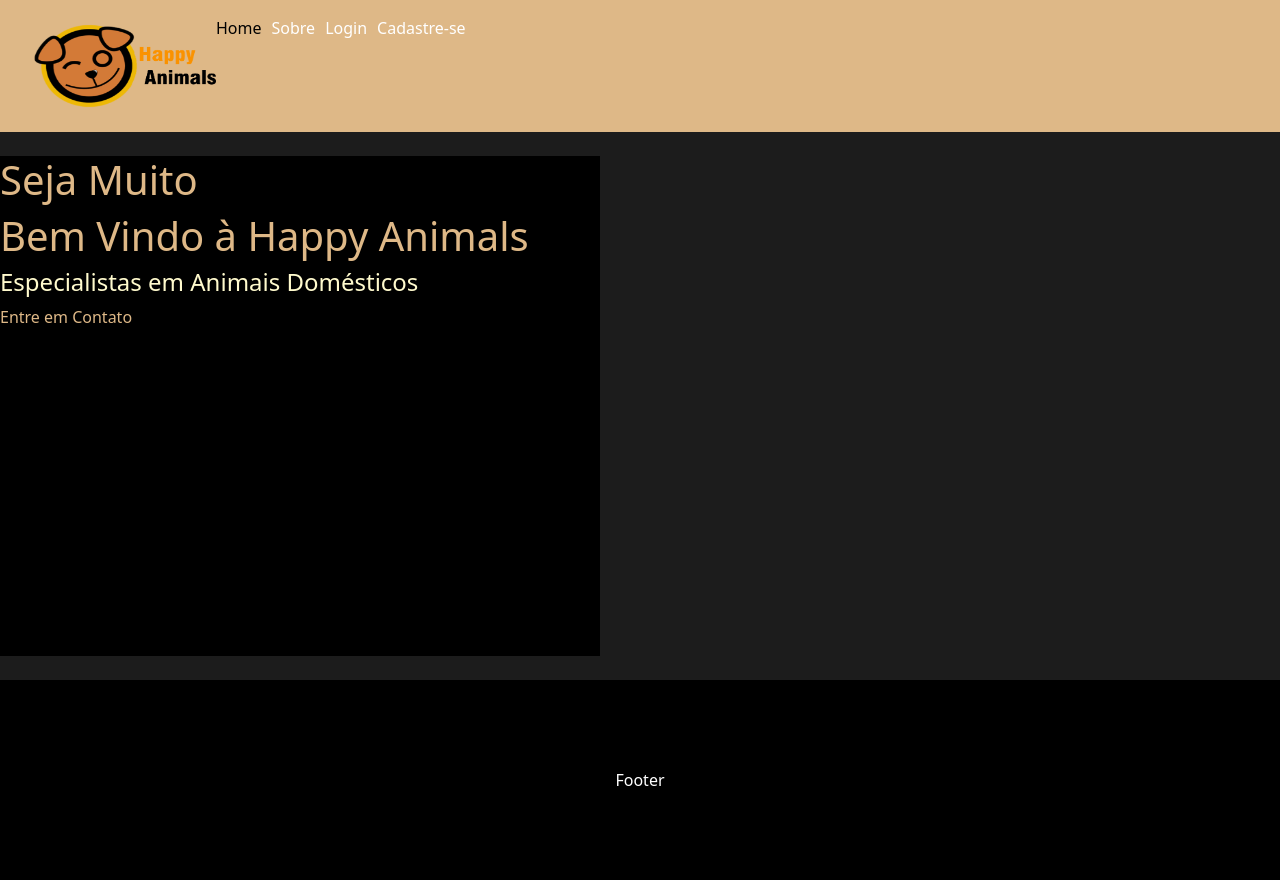
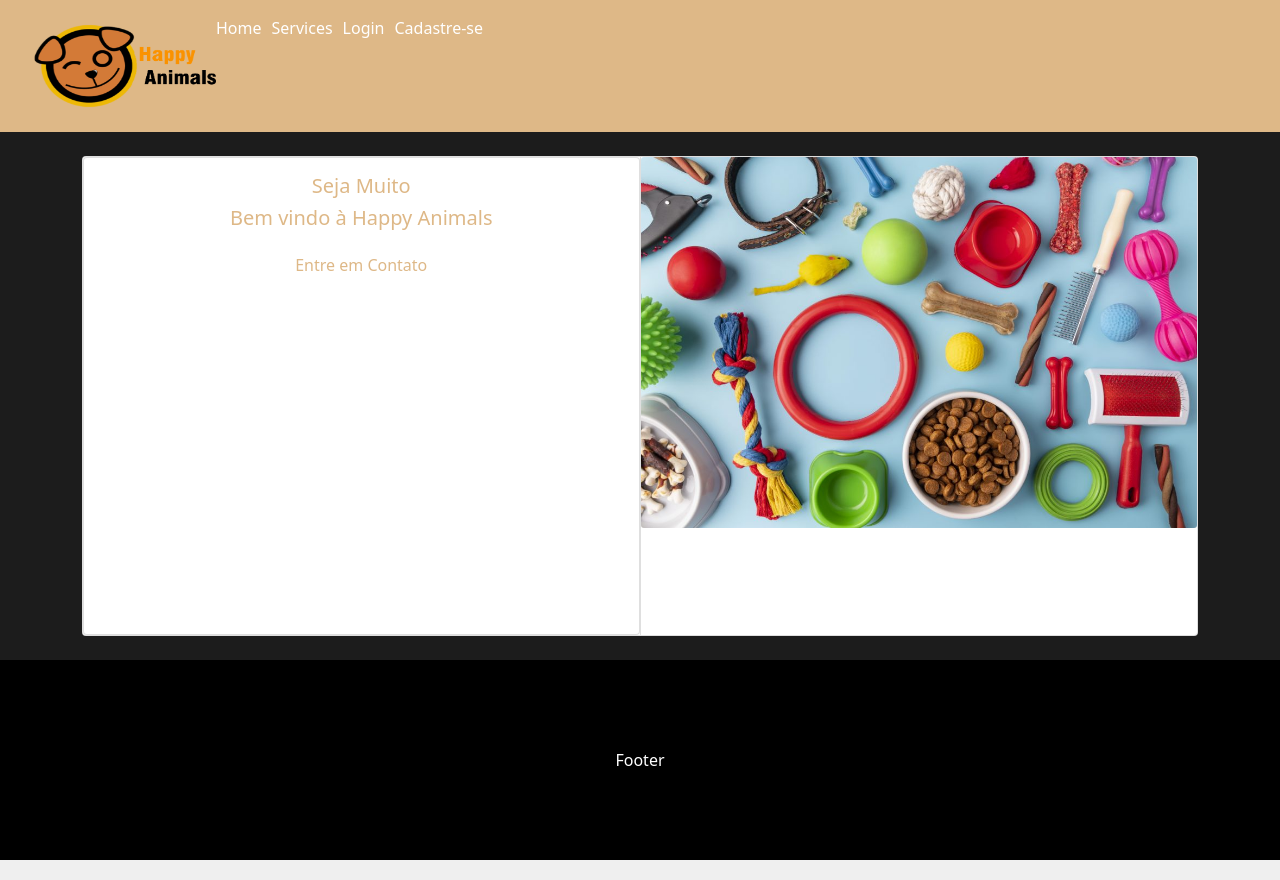
Before and after one commit to Limaisaias-ux/Happy_Animals, a React (Create React App) app: page / in a window 1280 px wide. Built offline with nearby package versions, Linux system fonts and the light colour scheme.

Commit message:
Atualizei o banner da home

```diff
--- a/src/App.js
+++ b/src/App.js
@@ -1,6 +1,6 @@
 import { Routes, Route } from 'react-router-dom';
 import Home from './pages/Home';
-import Sobre from './pages/Sobre';
+import Services from './pages/Services'
 import Login from './pages/Login';
 import Cadastro from './pages/Cadastro';
 import LayoutDefault from './pages/LayoutDefault';
@@ -13,7 +13,7 @@ function App() {
     <Routes>
       <Route path='/' element={<LayoutDefault />}>
       <Route index element={<Home />} />
-      <Route path='/sobre'element={<Sobre />} />
+      <Route path='/services'element={<Services />} />
       <Route path='/login'element={<Login />} />
       <Route path='/cadastro'element={<Cadastro />} />
       </Route>
--- a/src/components/Banner.css
+++ b/src/components/Banner.css
@@ -1,14 +1,17 @@
-.conteiner{
-    width: 600px;
-    height: 500px;
-    overflow: hidden;
+.card {
     background-color: black;
-    background-attachment: fixed;
 }
-.title h1, p{
+
+.container {
+    display: flex;
+    justify-content: space-between;
+    margin: auto;
+}
+
+.text{
     color: burlywood;
-    align-items: center;
 }
-.title h4{
-    color: #FFFACD;
+
+.p{
+    color: white;
 }
--- a/src/components/Banner.js
+++ b/src/components/Banner.js
@@ -1,18 +1,30 @@
 import React from "react";
 import './Banner.css';
-//import  { Card }  from  'react-bootstrap/Card' ;
+import banner from '../img/bannerimg.jpg';
+import Card from  'react-bootstrap/Card' ;
+import { CardGroup } from "react-bootstrap";
 
-function Card(){
+function Banner(){
     return(
-    <div className="conteiner">
-
-        <div className="title">
-            <h1>Seja Muito</h1>
-            <h1>Bem Vindo à Happy Animals</h1>
-            <h4>Especialistas em Animais Domésticos</h4>
-            <p>Entre em Contato</p>
-        </div>
-    </div>
+        <>
+        <CardGroup className="container">
+        <Card className="text-center" style={{ width: "30rem", height:"30rem", }}>
+          <Card.Body className="card">
+            <Card.Title className="text">Seja Muito</Card.Title>
+            <Card.Title className="text">Bem vindo à Happy Animals</Card.Title>
+            <Card.Subtitle className="p">
+            Especialistas em animais domésticos
+            </Card.Subtitle>
+            <Card.Text className="text">
+              Entre em Contato
+            </Card.Text>
+          </Card.Body>
+        </Card>
+        <Card>
+          <Card.Img src={banner} />
+        </Card>
+        </CardGroup>
+      </>
     )
 }
-export default Card
+export default Banner
--- a/src/components/Menu.js
+++ b/src/components/Menu.js
@@ -7,8 +7,8 @@ const Menu = () => {
   return (
     <div className='nav-bar'>
         <AddImage />
-        <NavLink to="/">Home</NavLink>
-        <NavLink style={{margin: '0 0 0 10px'}} to="/sobre">Sobre</NavLink>
+        <NavLink to="/home">Home</NavLink>
+        <NavLink style={{margin: '0 0 0 10px'}} to="/Services">Services</NavLink>
         <NavLink style={{margin: '0 0 0 10px'}} to="/login">Login</NavLink>
         <NavLink style={{margin: '0 0 0 10px'}} to="/cadastro">Cadastre-se</NavLink>
     </div>
```
Also changed, not shown: src/pages/Services.js (renamed from src/pages/Sobre.js).
